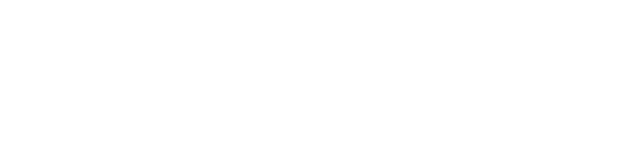
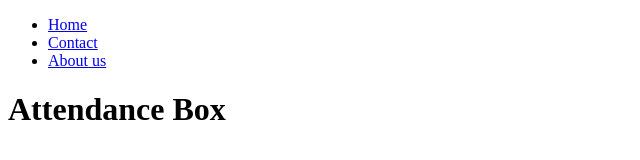
Before and after one commit to iTroned/Attendance-Box, a plain HTML site: page Attendancebox.html in a window 1280 px wide. Shown: the whole page, without its empty margins (0-640 px from the left). Drawn offline with Linux system fonts and the light colour scheme; files that its build step writes are made by us from their sources.

Commit message:
Mer oppsett

```diff
--- a/Attendancebox.html
+++ b/Attendancebox.html
@@ -7,6 +7,19 @@
 
     </head>
     <body>
+        <ul>
+            <li>
+                <a href="#Home">Home</a>
+            </li>
+            <li>
+                <a href="Contact">Contact</a>
+            </li>
+            <li>
+                <a href="About us">About us</a>
+            </li>
+        </ul>
+
+        <h1>Attendance Box</h1>
 
     </body>
 </html>
```
